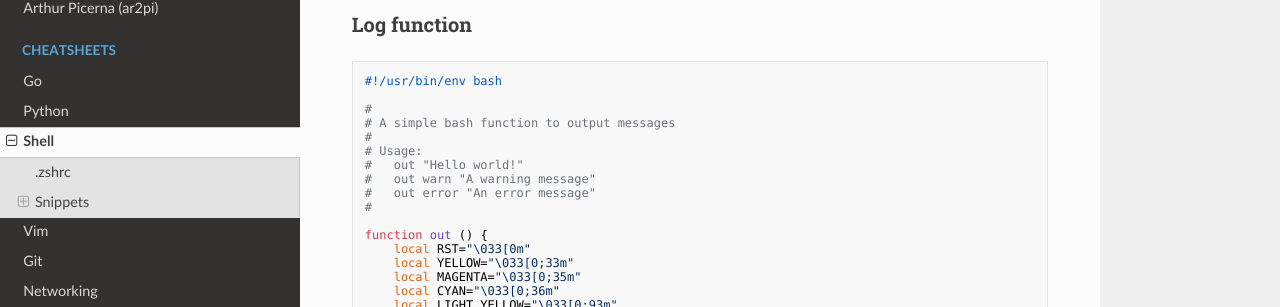
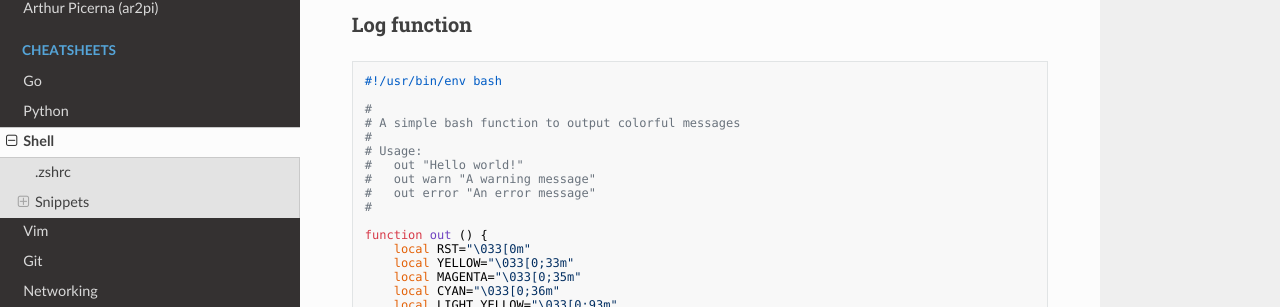
Before and after one commit to ar2pi/ar2pi, an MkDocs documentation site: the page built from docs/shell.md, in a window 1280 px wide and 900 px high, scrolled down 3674 px. Shown: the part 144-451 px from the top of the window. Built offline with MkDocs 1.6.1, drawn with Linux system fonts in a browser that asks for light colours; nearby versions of some CDN libraries.

Commit message:
Some very important changes

```diff
--- a/docs/shell.md
+++ b/docs/shell.md
@@ -236,7 +236,7 @@ main "$@"
 #!/usr/bin/env bash
 
 #
-# A simple bash function to output messages
+# A simple bash function to output colorful messages
 #
 # Usage:
 #   out "Hello world!"
```
Also changed, not shown: docs/index.md (+1 -0 lines), 1 other file.
